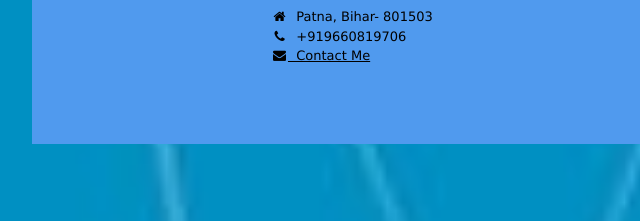
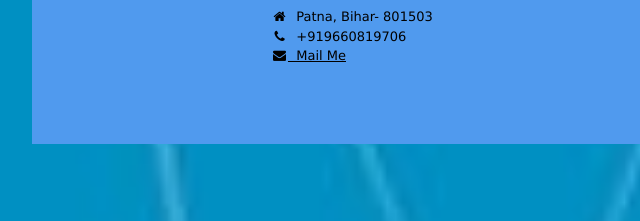
Before and after one commit to Riya1102/MyResume, a plain HTML site: page index.html in a window 1280 px wide. Shown: the part 2053-2274 px from the top of the page, 288-928 px from the left. Drawn offline with nearby package versions, Linux system fonts and the light colour scheme.

Commit message:
Update index.html

```diff
--- a/index.html
+++ b/index.html
@@ -126,7 +126,7 @@
                             +919660819706</p>
                     <p> <a class="list-group-item" href="mailto:rkriyakumari1302@gmail.com"><i class="fa fa-envelope fa-fw"
                                 aria-hidden="true"></i>&nbsp;
-                        Contact Me</a></p>
+                        Mail Me</a></p>
                 </div>
             </div>
         </div>
```
